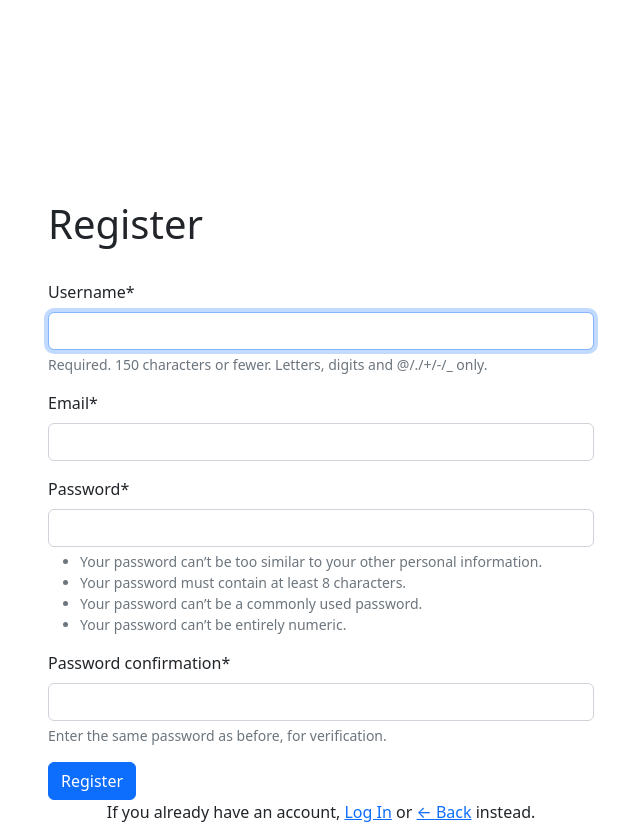
After one commit to gurnitha/2024-dj-blog-clone-medium, a Django app: page /register/ in a window 1280 px wide. The commit adds this page. Shown: the whole page, without its empty margins (319-959 px from the left). Run offline with Django 5.2, Linux system fonts and the light colour scheme; some libraries are stand-ins or nearby versions.

Commit message:
3. Register a new user

```diff
--- /dev/null
+++ b/apps/accounts/forms.py
@@ -0,0 +1,22 @@
+# apps/accounts/forms.py
+
+# Django and third parties modules
+from django import forms
+from django.contrib.auth.forms import UserCreationForm
+from django.contrib.auth.models import User
+
+# Create your forms here.
+
+class NewUserForm(UserCreationForm):
+	email = forms.EmailField(required=True)
+
+	class Meta:
+		model = User
+		fields = ('username', 'email', 'password1', 'password2')
+
+	def save(self, commit=True):
+		user = super(NewUserForm, self).save(commit=False)
+		user.email = self.cleaned_data['email']
+		if commit:
+			user.save()
+		return user
--- /dev/null
+++ b/apps/accounts/templates/accounts/base.html
@@ -0,0 +1,20 @@
+{% load static %}
+<!doctype html>
+<html lang="en">
+<head>
+    <meta charset="utf-8">
+    <meta name="viewport" content="width=device-width, initial-scale=1">
+    <title>MD Clone</title>
+    <link href="https://cdn.jsdelivr.net/npm/bootstrap@5.2.1/dist/css/bootstrap.min.css" rel="stylesheet">
+    <link rel="stylesheet" href="{% static 'css/style.css' %}">
+</head>
+<body>
+
+    <!-- CONTENT -->
+    {% block content %}
+    {% endblock content %}
+    <!-- CONTENT -->
+
+    <script src="https://cdn.jsdelivr.net/npm/bootstrap@5.2.1/dist/js/bootstrap.bundle.min.js"></script>
+</body>
+</html>
--- /dev/null
+++ b/apps/accounts/templates/accounts/register.html
@@ -0,0 +1,42 @@
+{% extends "accounts/base.html" %}
+
+{% block content %}
+
+{% load crispy_forms_tags %}
+
+<!--Register-->
+<div class="container" style="margin-top:200px">
+    <div class="row">
+
+        <div class="col-sm-6 offset-sm-3">
+			<h1>Register</h1><br>
+			<form method="POST">
+
+				{% csrf_token %}
+
+				<div class="mb-3">
+		        {{ register_form.username|as_crispy_field }}
+		      	</div>
+
+				<div class="mb-3">
+		        {{ register_form.email|as_crispy_field }}
+		      	</div>
+
+				<div class="mb-3">
+		        {{ register_form.password1|as_crispy_field }}
+		      	</div>
+				<div class="mb-3">
+		        {{ register_form.password2|as_crispy_field }}
+		      	</div>
+
+				<div class="mb-3">
+		        <button class="btn btn-primary" type="submit">Register</button>
+		        <p class="text-center">If you already have an account, <a href="/login">Log In</a>
+		        	or <span><a href="{% url 'page:home_page' %}">&larr; Back</a></span>  instead.</p>
+		      	</div>
+			</form>
+		</div>
+
+	</div>
+</div>
+{% endblock %}
--- /dev/null
+++ b/apps/accounts/urls.py
@@ -0,0 +1,14 @@
+# apps.accounts.urls.py
+
+# Django and third parties modules
+from django.urls import path
+
+# Locals
+from apps.accounts import views
+
+# App namespace
+app_name = 'accounts'
+
+urlpatterns = [
+    path('register/', views.user_register, name='user_register'),
+]
--- a/apps/accounts/views.py
+++ b/apps/accounts/views.py
@@ -1,3 +1,24 @@
-from django.shortcuts import render
+# apps/accounts/viewss.py
+
+# Django and third parties modules
+from django.shortcuts import render, redirect
+from apps.accounts.forms import NewUserForm
+from django.contrib.auth import login
+from django.contrib import messages
+
+# Locals
 
 # Create your views here.
+
+def user_register(request):
+	if request.method == "POST":
+		form = NewUserForm(request.POST)
+		if form.is_valid():
+			user = form.save()
+			login(request, user)
+			messages.success(request, "Sign up successfull.")
+			return redirect("page:home_page")
+		messages.error(request, "Unsuccessful sign up. Invalid information.")
+	form = NewUserForm()
+	data = { "register_form":form }
+	return render(request, 'accounts/register.html', data)
--- a/apps/page/templates/page/_navbar.html
+++ b/apps/page/templates/page/_navbar.html
@@ -16,7 +16,7 @@
                         Membership
                     </a>
                     <a class="nav-link" href="#">Write</a>
-                    <a class="nav-link" href="#">Sign In</a>
+                    <a class="nav-link" href="{% url 'accounts:user_register' %}">Sign Up</a>
                     <a class="nav-link btn btn-dark text-light px-3 rounded-pill ms-3">Get Started</a>
                 </div>
             </div>
--- a/config/urls.py
+++ b/config/urls.py
@@ -22,4 +22,6 @@ urlpatterns = [
     path("admin/", admin.site.urls),
     # apps/page
     path('', include('apps.page.urls', namespace='page')),
+    # apps/accounts
+    path('', include('apps.accounts.urls', namespace='accounts')),
 ]
```
Also changed, not shown: config/settings.py (+7 -0 lines), README.md.
